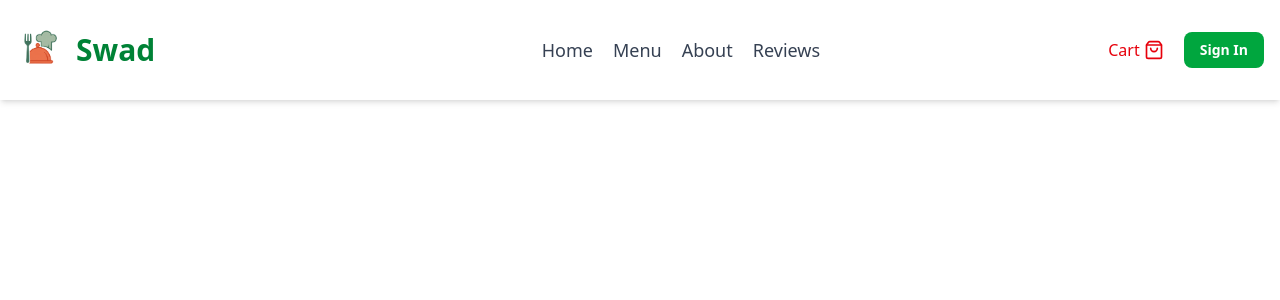
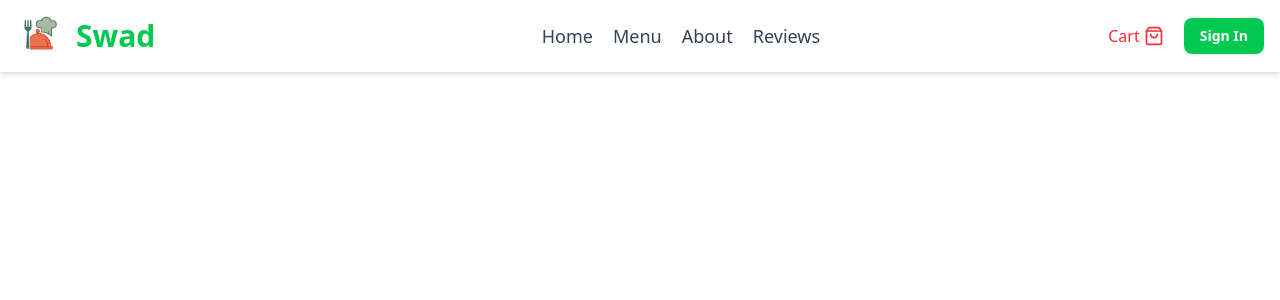
Before and after one commit to ravikanttarare95/swad-tasty-food, a React (Vite) app: page / in a window 1280 px wide. Shown: the top 300 px of the page. Built offline with nearby package versions, Linux system fonts and the light colour scheme.

Commit message:
Added Logc to Nav Menu Icon

```diff
--- a/src/components/Navbar.jsx
+++ b/src/components/Navbar.jsx
@@ -1,10 +1,11 @@
-import React from "react";
+import React, { useState } from "react";
 import logo from "./../../public/logo.png";
 import { NAV_LINKS } from "./../configs/Navbar";
 import { Link } from "react-router";
-import { ShoppingBag, Menu } from "lucide-react";
+import { ShoppingBag, Menu, X } from "lucide-react";
 
 function Navbar() {
+  const [isHidden, setIsHidden] = useState(true);
   return (
     <nav className="bg-white shadow-md text-gray-800">
       <div className="px-4 py-3 flex flex-col md:flex-row items-center justify-between">
@@ -14,22 +15,43 @@ function Navbar() {
             <img src={logo} alt="Logo" className="w-12 h-12 object-contain" />
             <Link
               to="/"
-              className="text-3xl font-extrabold text-green-700 hover:text-green-900 transition"
+              className="text-3xl font-extrabold text-green-500 hover:text-green-900 transition"
             >
               Swad
             </Link>
           </div>
 
-          <Menu size={30} className="md:hidden" />
+          <X
+            size={30}
+            className={` ${isHidden ? "hidden" : "block"} md:hidden`}
+            onClick={() => {
+              setIsHidden(!isHidden);
+            }}
+          />
+
+          <Menu
+            size={30}
+            className={` ${isHidden ? "block" : "hidden"} md:hidden`}
+            onClick={() => {
+              setIsHidden(!isHidden);
+            }}
+          />
         </div>
         {/* Navigation Links */}
-        <div className="w-full md:w-[80%] flex  flex-col items-center gap-3 md:flex-row text-center border md:border-0 rounded pt-3 pb-5 mt-2">
+        <div
+          className={` ${
+            isHidden ? "hidden" : "flex"
+          } w-full md:w-[80%] md:flex flex-col items-center gap-3 md:flex-row text-center bg-gray-200 md:bg-transparent rounded pt-3 pb-5 mt-2 md:pt-0 md:pb-0 md:mt-0`}
+        >
           <ul className=" space-y-3 md:space-y-0  md:flex md:ml-auto md:space-x-5">
             {NAV_LINKS.map((link) => (
               <li key={link.to}>
                 <Link
                   to={link.to}
                   className="sm:text-lg font-medium text-gray-700 hover:text-amber-600 transition"
+                  onClick={() => {
+                    setIsHidden(!isHidden);
+                  }}
                 >
                   {link.navlink}
                 </Link>
@@ -41,14 +63,14 @@ function Navbar() {
           <div className="space-y-5 md:space-y-0 flex flex-col md:flex-row md:space-x-5 items-center md:ml-auto">
             <Link
               to="/cart"
-              className="flex items-center space-x-1 text-red-600 hover:text-red-800 font-medium transition"
+              className="flex items-center space-x-1 text-red-500 hover:text-red-600 font-medium transition"
             >
               <span>Cart</span>
               <ShoppingBag className="w-5 h-5" />
             </Link>
             <Link
               to="/sign_in"
-              className="bg-green-600 hover:bg-green-700 text-white px-4 py-2 rounded-lg text-sm font-semibold transition"
+              className="bg-green-500 hover:bg-green-600 text-white px-4 py-2 rounded-lg text-sm font-semibold transition"
             >
               Sign In
             </Link>
```
